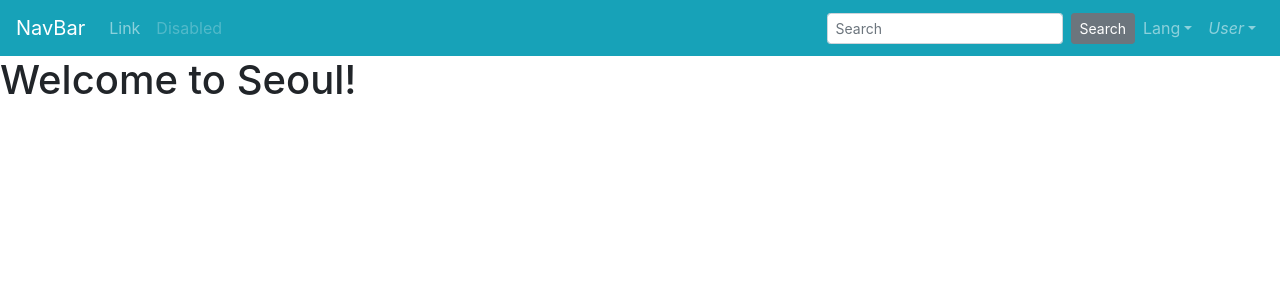
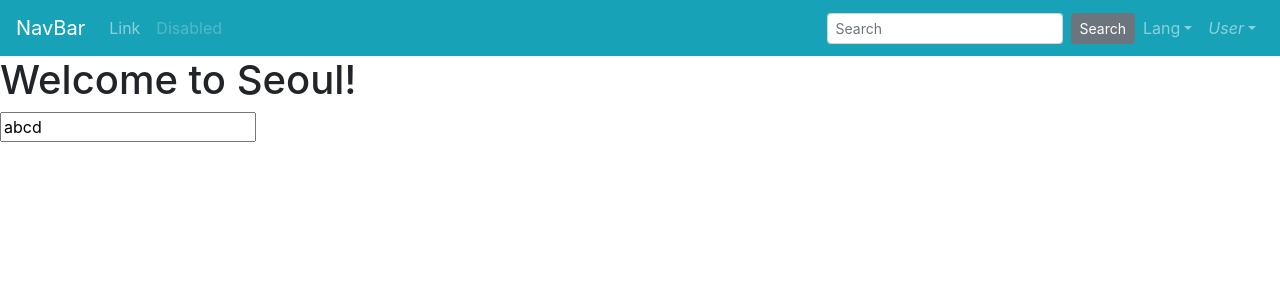
Before and after one commit to funnystyle/vuejs-in-hour, a Vue app: page / in a window 1280 px wide. Shown: the top 300 px of the page. Built offline with nearby package versions, Linux system fonts and the light colour scheme.

Commit message:
data-binding

```diff
--- a/src/views/Home.vue
+++ b/src/views/Home.vue
@@ -1,6 +1,7 @@
 <template>
   <div>
     <h1>Welcome to {{ title2 }}!</h1>
+    <input type="text" v-model="input1" />
   </div>
 </template>
 <script>
@@ -9,6 +10,7 @@ export default {
     return {
       title: "개발자의 품격",
       title2: "Seoul",
+      input1: "abcd",
     };
   },
 };
```
